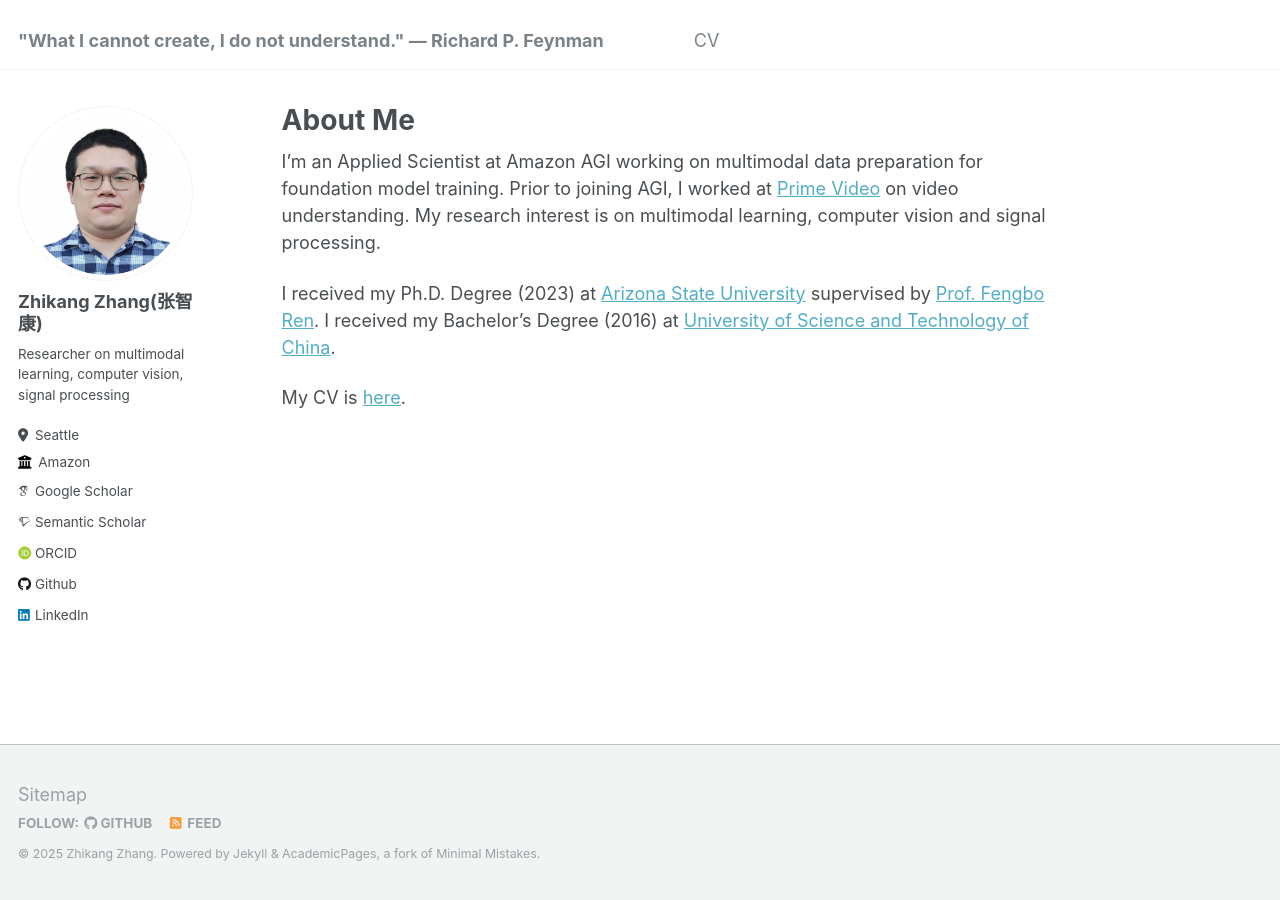
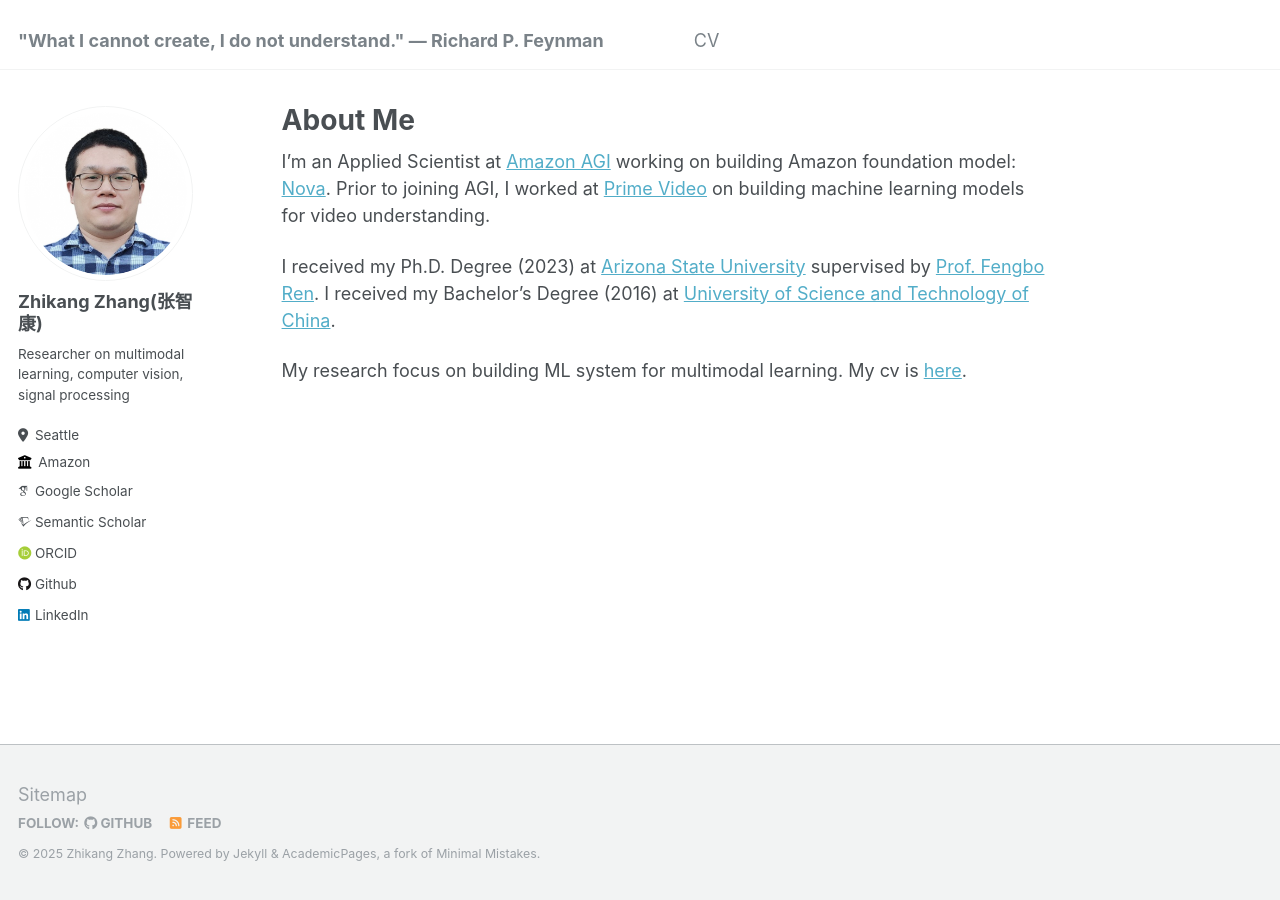
Before and after one commit to zhikang-work/zhikang-work.github.io, a Jekyll site: the page built from _pages/about.md, in a window 1280 px wide. Built offline with Jekyll 4.4.1, drawn with Linux system fonts in a browser that asks for light colours; some web fonts are replaced.

Commit message:
update about page

```diff
--- a/_pages/about.md
+++ b/_pages/about.md
@@ -7,8 +7,8 @@ redirect_from:
   - /about.html
 ---
 
-I'm an Applied Scientist at Amazon AGI working on multimodal data preparation for foundation model training. Prior to joining AGI, I worked at [Prime Video](https://www.primevideotech.com/) on video understanding. My research interest is on multimodal learning, computer vision and signal processing.
+I'm an Applied Scientist at [Amazon AGI](https://www.amazon.jobs/content/en/teams/AGI) working on building Amazon foundation model: [Nova](https://www.aboutamazon.com/news/aws/amazon-nova-artificial-intelligence-bedrock-aws). Prior to joining AGI, I worked at [Prime Video](https://www.primevideotech.com/) on building machine learning models for video understanding.
 
 I received my Ph.D. Degree (2023) at [Arizona State University](https://www.asu.edu/) supervised by [Prof. Fengbo Ren](https://ren-fengbo.lab.asu.edu/content/fengbo-ren). I received my Bachelor's Degree (2016) at [University of Science and Technology of China](http://en.ustc.edu.cn/).
 
-My CV is [here](https://zhikang.work/cv/).
+My research focus on building ML system for multimodal learning. My cv is [here](https://zhikang.work/cv/).
```
